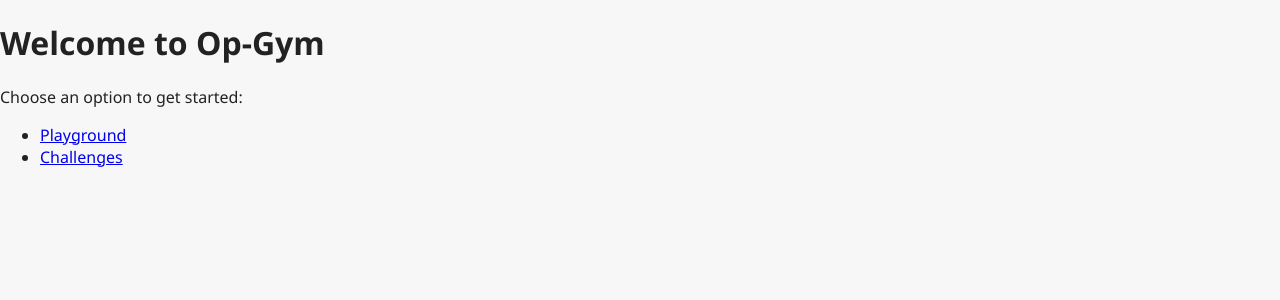
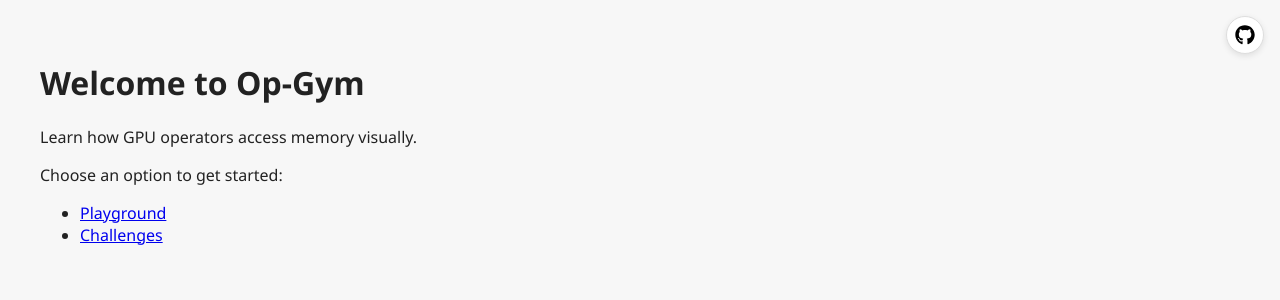
Before and after one commit to lintreeu/op-gym, a React (Vite) app in the folder frontend/: page /playground in a window 1280 px wide. Shown: the top 300 px of the page. Built offline with nearby package versions, Linux system fonts and the light colour scheme.

Commit message:
feat: add GitHub icon button to top-right corner of homepage

```diff
--- a/frontend/package.json
+++ b/frontend/package.json
@@ -21,6 +21,7 @@
     "react": "^19.1.0",
     "react-dom": "^19.1.0",
     "react-google-charts": "^5.2.1",
+    "react-icons": "^5.5.0",
     "react-router-dom": "^6.30.1",
     "tailwindcss": "^4.1.7",
     "three": "^0.176.0"
--- a/frontend/src/pages/HomePage.tsx
+++ b/frontend/src/pages/HomePage.tsx
@@ -1,9 +1,41 @@
 import { Link } from 'react-router-dom';
+import { FaGithub } from 'react-icons/fa';
+
+function GitHubCorner() {
+  return (
+    <a
+      href="https://github.com/lintreeu/op-gym"
+      target="_blank"
+      rel="noopener noreferrer"
+      style={{
+        position: 'fixed',
+        top: '16px',
+        right: '16px',
+        zIndex: 1000,
+        backgroundColor: '#fff',
+        border: '1px solid #ddd',
+        borderRadius: '999px',
+        padding: '8px',
+        boxShadow: '0 2px 6px rgba(0,0,0,0.1)',
+        display: 'flex',
+        alignItems: 'center',
+        justifyContent: 'center',
+        cursor: 'pointer'
+      }}
+      title="View on GitHub"
+    >
+      <FaGithub size={20} color="#000" />
+    </a>
+  );
+}
 
 export default function HomePage() {
   return (
-    <div className="p-6 space-y-4">
-      <h1 className="text-3xl font-bold">Welcome to Op-Gym</h1>
+    <div style={{ padding: '40px' }}>
+      <h1>Welcome to Op-Gym</h1>
+      <p>Learn how GPU operators access memory visually.</p>
+
+      <GitHubCorner />
       <p>Choose an option to get started:</p>
       <ul className="list-disc ml-6">
         <li>
--- a/frontend/src/pages/PlaygroundPage.tsx
+++ b/frontend/src/pages/PlaygroundPage.tsx
@@ -6,6 +6,7 @@ import ExecuteToggle from '../components/ExecuteToggle';
 import { NVCC_COMPILERS } from '../constants/NVCCVersions';
 import { type Access } from '../utils/evaluateAccessOffsets';
 import type { KernelFile } from '../components/KernelTabs';
+import { Link } from 'react-router-dom';
 import cubeLogo from '../assets/cube.svg';
 import { API_BASE } from '../constants/API';
 
@@ -164,11 +165,18 @@ export default function PlaygroundPage({ defaultFiles }: Props) {
         fontFamily: 'sans-serif'
       }}>
         <div style={{ display: 'flex', alignItems: 'center', gap: '8px' }}>
-          <img src={cubeLogo} alt="Logo" style={{
-            width: '28px',
-            height: '28px',
-            borderRadius: '3px'
-          }} />
+          <Link to="/" style={{ display: 'flex', alignItems: 'center' }}>
+            <img
+              src={cubeLogo}
+              alt="Logo"
+              style={{
+                width: '28px',
+                height: '28px',
+                borderRadius: '3px',
+                cursor: 'pointer'
+              }}
+            />
+          </Link>
           <span>
             <span style={{ color: '#4285F4' }}>Op-</span>Gym
           </span>
```
Also changed, not shown: 1 other file (tests, documents, lock files or other folders).
